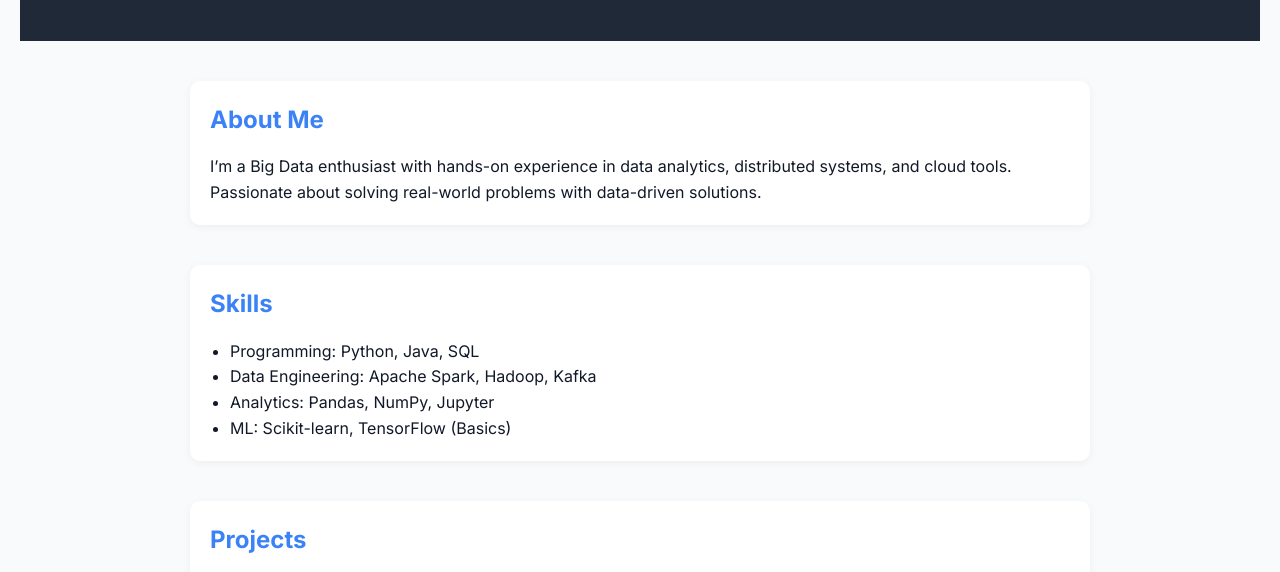
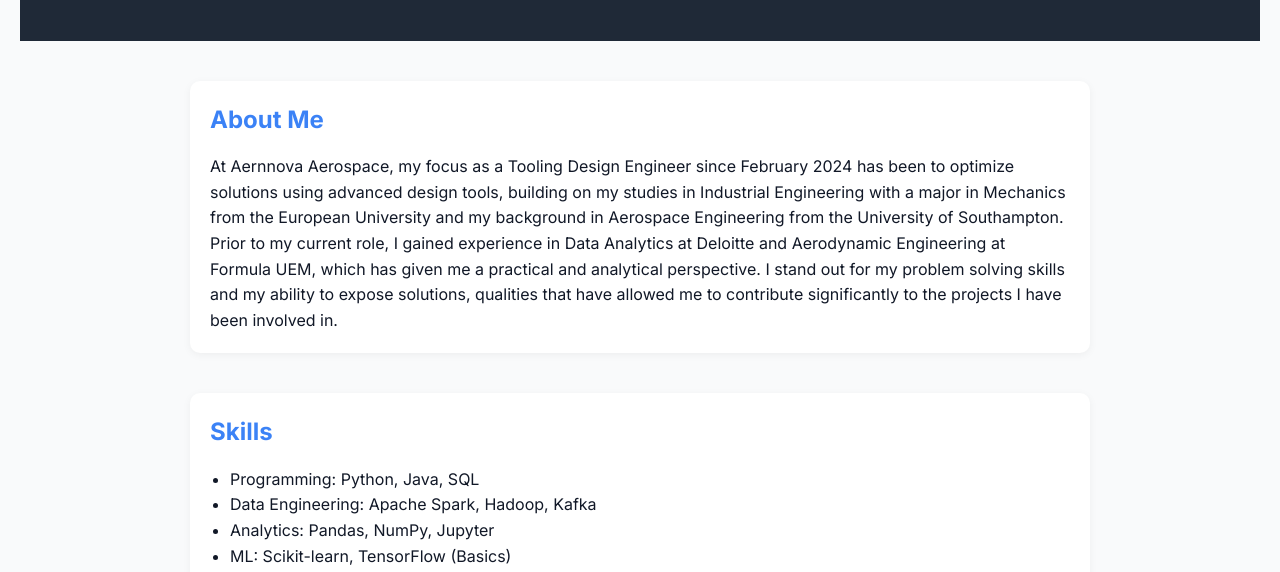
Before and after one commit to miguelsalom99/miguelsalom99.github.io, a plain HTML site: page index.html in a window 1280 px wide. Shown: the part 210-782 px from the top of the page. Drawn offline with Linux system fonts and the light colour scheme.

Commit message:
Update index.html

```diff
--- a/index.html
+++ b/index.html
@@ -4,7 +4,7 @@
 <head>
  <meta charset="UTF-8" />
  <meta name="viewport" content="width=device-width, initial-scale=1.0"/>
- <title>Big Data Portfolio - Your Name</title>
+ <title>Big Data Portfolio - Miguel Salom Jimenez</title>
  <link href="https://fonts.googleapis.com/css2?family=Inter:wght@400;600;700&display=swap"
 rel="stylesheet">
  <style>
@@ -105,8 +105,7 @@ rel="stylesheet">
  </header>
  <section id="about">
  <h2>About Me</h2>
- <p>I’m a Big Data enthusiast with hands-on experience in data analytics, distributed systems, and
-cloud tools. Passionate about solving real-world problems with data-driven solutions.</p>
+ <p>At Aernnova Aerospace, my focus as a Tooling Design Engineer since February 2024 has been to optimize solutions using advanced design tools, building on my studies in Industrial Engineering with a major in Mechanics from the European University and my background in Aerospace Engineering from the University of Southampton. Prior to my current role, I gained experience in Data Analytics at Deloitte and Aerodynamic Engineering at Formula UEM, which has given me a practical and analytical perspective. I stand out for my problem solving skills and my ability to expose solutions, qualities that have allowed me to contribute significantly to the projects I have been involved in.</p>
  </section>
  <section id="skills">
  <h2>Skills</h2>
```
